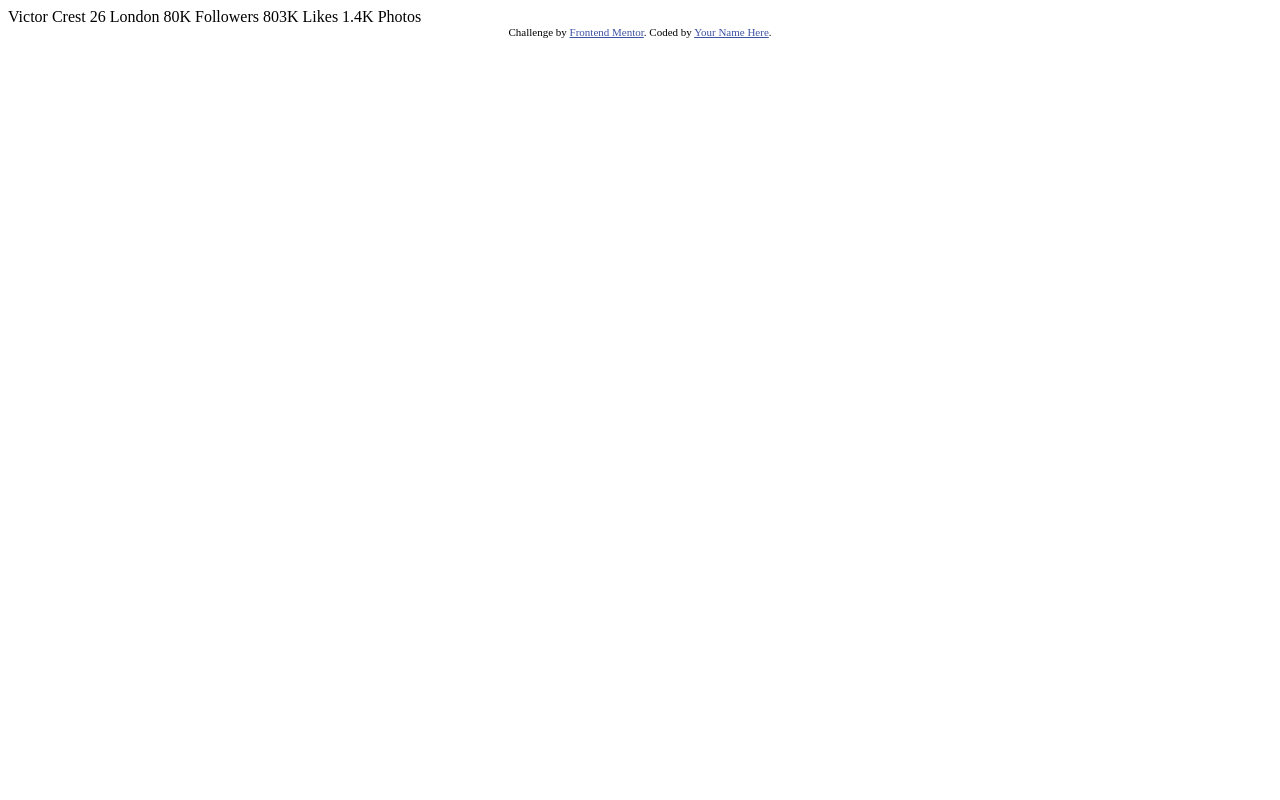
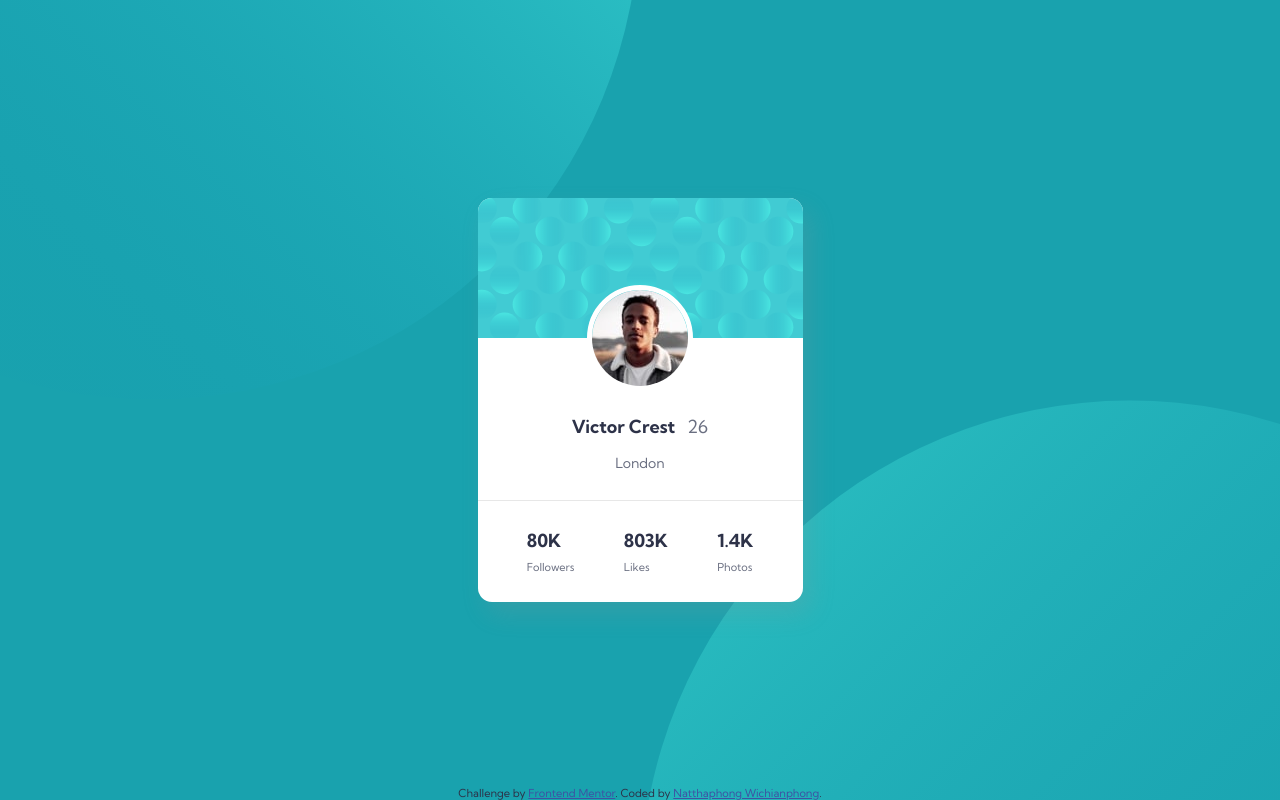
Before and after one commit to klaosiroth/profile-card-component, a plain HTML site: page index.html in a window 1280 px wide. Drawn offline with Linux system fonts and the light colour scheme.

Commit message:
completed

```diff
--- a/index.html
+++ b/index.html
@@ -8,6 +8,10 @@
 
   <title>Frontend Mentor | Profile card component</title>
 
+  <link rel="preconnect" href="https://fonts.gstatic.com">
+  <link rel="stylesheet" href="https://fonts.googleapis.com/css2?family=Kumbh+Sans:wght@400;700&display=swap">
+  <link rel="stylesheet" href="./styles/main.css">
+
   <!-- Feel free to remove these styles or customise in your own stylesheet 👍 -->
   <style>
     .attribution { font-size: 11px; text-align: center; }
@@ -15,21 +19,36 @@
   </style>
 </head>
 <body>
-  Victor Crest
-  26
-  London
-
-  80K
-  Followers
-
-  803K
-  Likes
-
-  1.4K
-  Photos
+  <main class="site-main" role="main">
+    <div class="card">
+      <div class="card__header">
+        <div class="card__profile">
+          <img src="./images/image-victor.jpg" alt="Victor Crest" class="profile-img">
+        </div>
+      </div>
+      <div class="card__info">
+        <h3 class="card__name">Victor Crest<span class="card__age">26</span></h3>
+        <p class="card__city">London</p>
+      </div>
+      <div class="card__stats">
+        <div class="stat stat--follow">
+          <div class="stat__count">80K</div>
+          <div class="stat__title">Followers</div>
+        </div>
+        <div class="stats stat--like">
+          <div class="stat__count">803K</div>
+          <div class="stat__title">Likes</div>
+        </div>
+        <div class="stats stat--photo">
+          <div class="stat__count">1.4K</div>
+          <div class="stat__title">Photos</div>
+        </div>
+      </div>
+    </div>
+  </main>
   <div class="attribution">
     Challenge by <a href="https://www.frontendmentor.io?ref=challenge" target="_blank">Frontend Mentor</a>.
-    Coded by <a href="#">Your Name Here</a>.
+    Coded by <a href="#">Natthaphong Wichianphong</a>.
   </div>
 </body>
 </html>
--- /dev/null
+++ b/styles/scss/main.scss
@@ -0,0 +1,144 @@
+// Layout
+$mobile: 375px;
+$desktop: 1440px;
+
+// Primary
+$dark-cyan: hsl(185, 75%, 39%);
+$very-dark-desaturated-blue: hsl(229, 23%, 23%);
+$dark-grayish-blue: hsl(227, 10%, 46%);
+
+// Neutral
+$dark-gray: hsl(0, 0%, 59%);
+
+:root {
+  --body-background-color: hsl(185, 75%, 39%);
+  --font-color-default: hsl(229, 23%, 23%);
+}
+
+// Starter CSS reset
+*,
+*::before,
+*::after {
+  box-sizing: border-box;
+  margin: 0;
+  padding: 0;
+}
+
+// Base
+body {
+  font-family: 'Kumbh Sans', sans-serif;
+  font-size: 18px;
+  font-weight: 400;
+  color: var(--font-color-default);
+
+  width: 100vw;
+  height: 100vh;
+  min-height: 100vh;
+  overflow: hidden;
+
+  background: var(--body-background-color);
+  background-image: url(../images/bg-pattern-top.svg), url(../images/bg-pattern-bottom.svg);
+  background-repeat: no-repeat;
+  background-position: right 50vw bottom 50vh, left 50vw top 50vh;
+}
+
+.site-main {
+  width: 100vw;
+  height: 100vh;
+  display: grid;
+  place-items: center; /* [align-items: center] [justify-items: center] */
+}
+
+.card {
+  width: clamp(325px, calc(50vh - 100px), 350px);
+
+  background-color: #fff;
+  border-radius: 14px;
+  box-shadow: 8px 12px 24px hsla(0, 0%, 59%, 0.2);
+  overflow: hidden;
+
+  /* iphone 5/SE */
+  @media screen and (max-width: 340px) {
+    width: 280px;
+  }
+
+  &__header {
+    position: relative;
+    height: 140px;
+
+    background-image: url(../images/bg-pattern-card.svg);
+  }
+
+  &__profile {
+    position: absolute;
+    right: 50%;
+    bottom: 0;
+    transform: translate(50%, 50%);
+
+    .profile-img {
+      display: block;
+      border: 5px solid #fff;
+      border-radius: 50%;
+      background-color: #fff;
+    }
+  }
+
+  &__info {
+    display: flex;
+    align-items: center;
+    flex-direction: column;
+
+    // margin-top: 53px;
+    padding-top: 77px; // [margin-top: 53] + [padding-top: 24] = 77px
+    padding-bottom: 28px; // 24px
+  }
+
+  &__name {
+    font-size: 18px;
+    font-weight: 700;
+    margin-bottom: 16px;
+  }
+
+  &__age {
+    font-weight: 400;
+    color: $dark-grayish-blue;
+    margin-left: 12px;
+  }
+
+  &__city {
+    font-size: 14px;
+    color: $dark-grayish-blue;
+  }
+
+  &__stats {
+    border-top: 1px solid #E7E7E7;
+    padding-top: 28px;
+    padding-bottom: 28px;
+
+    display: flex;
+    justify-content: space-evenly;
+
+    @at-root {
+      .stat {
+        &__count {
+          font-weight: 700;
+          margin-bottom: 8px;
+        }
+
+        &__title {
+          font-size: 11px;
+          color: $dark-grayish-blue;
+        }
+      }
+    }
+  }
+}
+
+.attribution {
+  position: absolute;
+  right: 50%;
+  bottom: 0;
+  transform: translateX(50%);
+
+  width: 100%;
+}
```
Also changed, not shown: styles/main.css (added).
